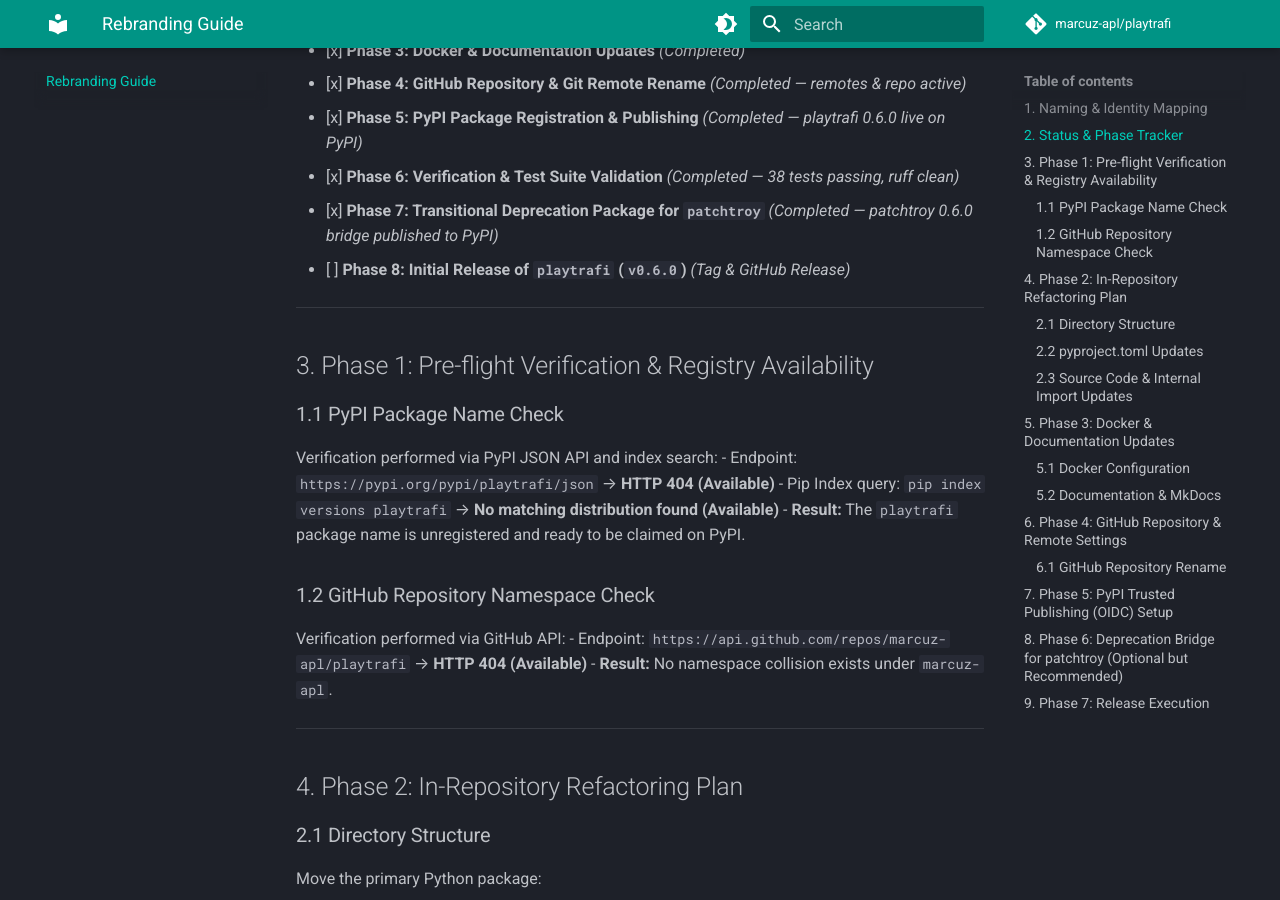
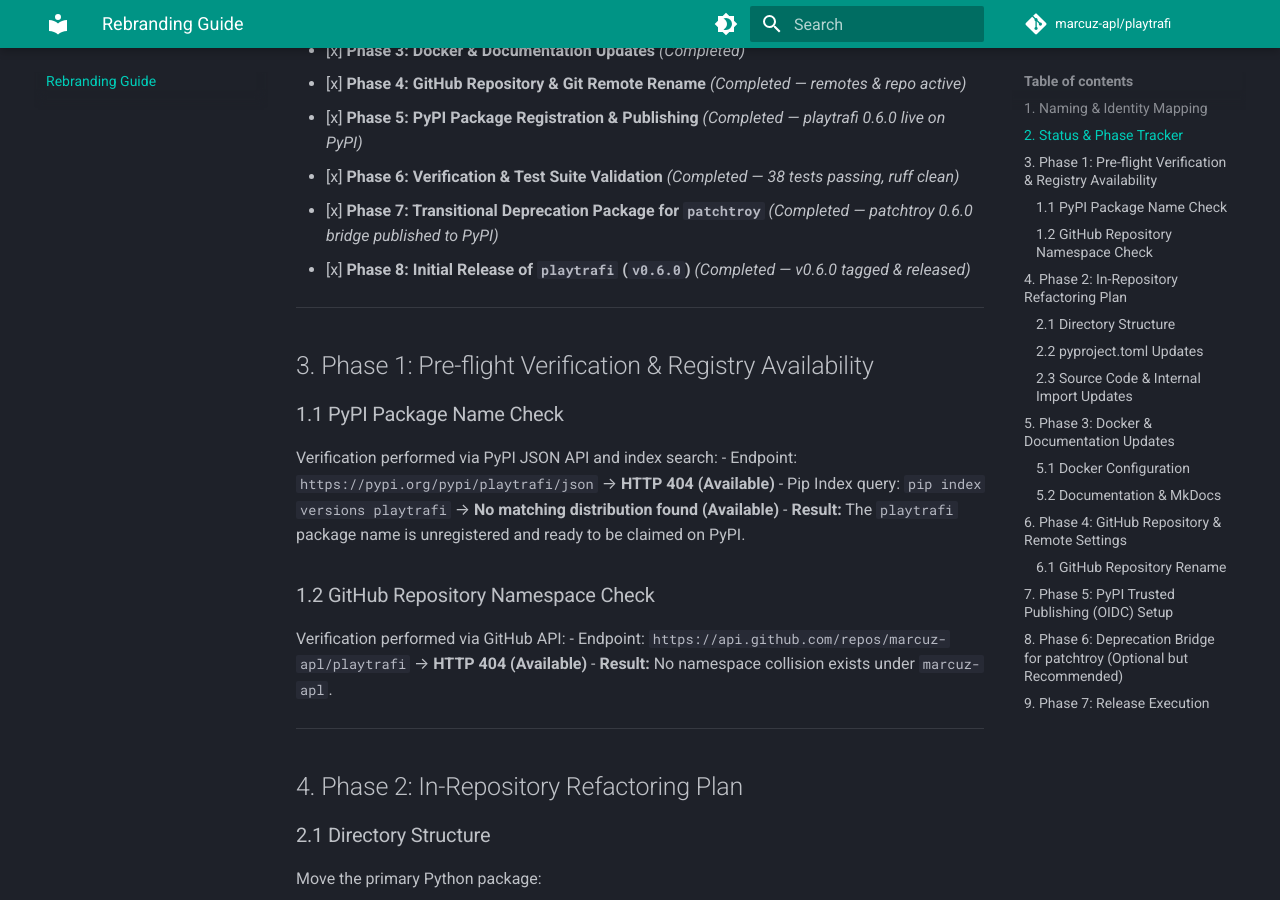
Before and after one commit to marcuz-apl/patchtroy, an MkDocs documentation site: the page built from docs/rebranding-guide.md, in a window 1280 px wide and 900 px high, scrolled down 1112 px. Built offline with MkDocs 1.6.1 and Material for MkDocs 9.7.7, drawn with Linux system fonts in a browser that asks for light colours; comment, search, counter and statistics services are not loaded.

Commit message:
v0.6.0+2609044 docs: complete Phase 8 in rebranding guide

```diff
--- a/docs/rebranding-guide.md
+++ b/docs/rebranding-guide.md
@@ -27,7 +27,7 @@
 - [x] **Phase 5: PyPI Package Registration & Publishing** *(Completed — playtrafi 0.6.0 live on PyPI)*
 - [x] **Phase 6: Verification & Test Suite Validation** *(Completed — 38 tests passing, ruff clean)*
 - [x] **Phase 7: Transitional Deprecation Package for `patchtroy`** *(Completed — patchtroy 0.6.0 bridge published to PyPI)*
-- [ ] **Phase 8: Initial Release of `playtrafi` (`v0.6.0`)** *(Tag & GitHub Release)*
+- [x] **Phase 8: Initial Release of `playtrafi` (`v0.6.0`)** *(Completed — v0.6.0 tagged & released)*
 
 ---
 
```
Also changed, not shown: 1 other file.
